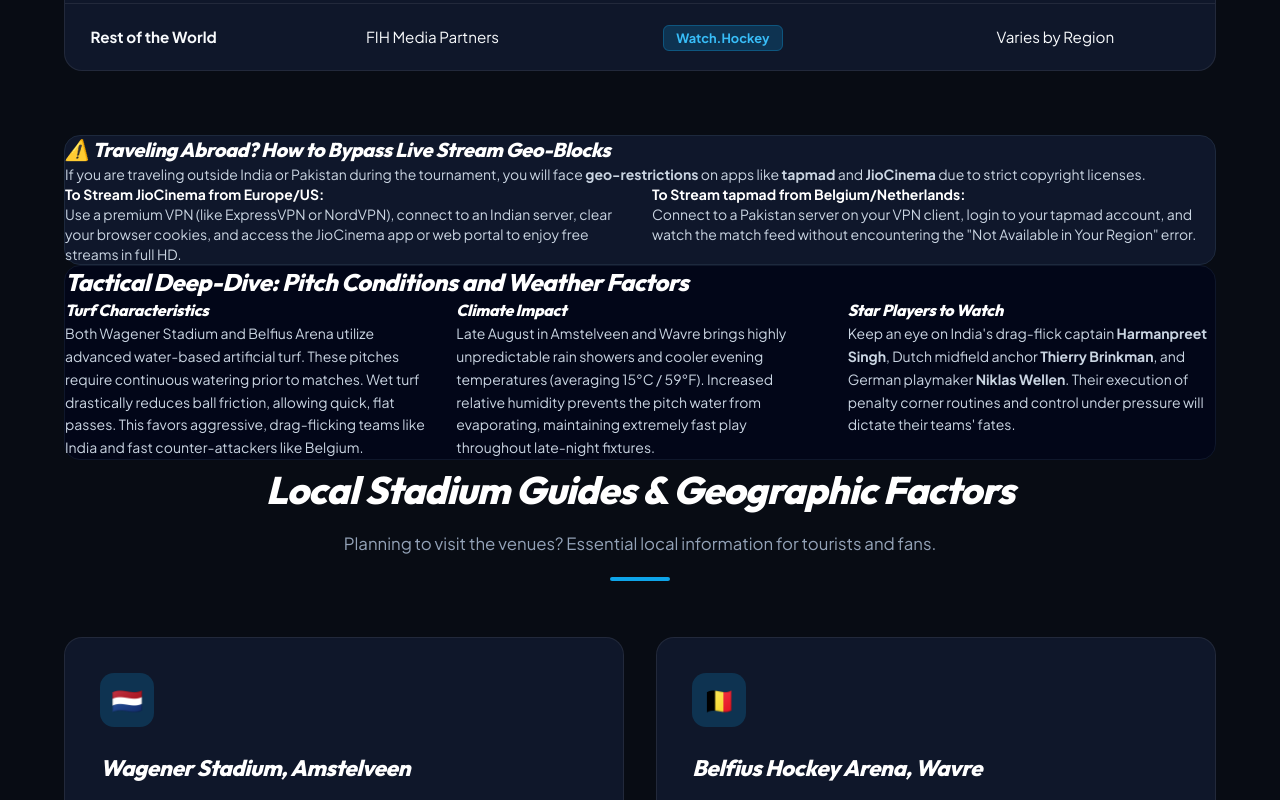
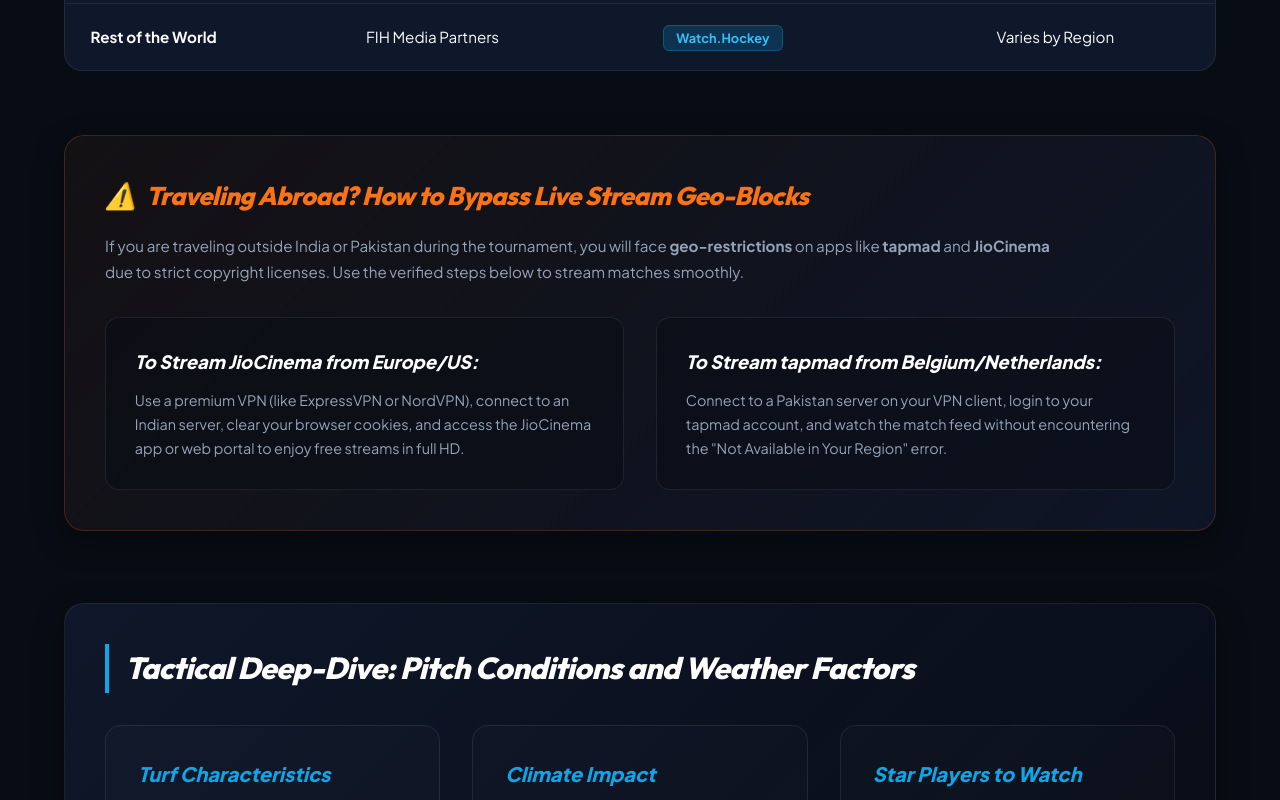
Before and after one commit to liveetcstream-beep/hockeyworldcup2026, a Next.js app: page / in a window 1280 px wide. Shown: the part 3900-4700 px from the top of the page. Built offline with nearby package versions, Linux system fonts and the light colour scheme.

Commit message:
style: enhance spacing and layout for VPN instructions and tactical column grids

```diff
--- a/src/app/globals.css
+++ b/src/app/globals.css
@@ -889,3 +889,119 @@ h1, h2, h3, h4, h5, h6 {
     gap: 1.2rem;
   }
 }
+
+/* Custom premium styling for VPN instructions and Tactical analysis */
+.vpn-panel-card {
+  background: linear-gradient(135deg, rgba(249, 115, 22, 0.05) 0%, rgba(15, 23, 42, 0.85) 100%);
+  border: 1px solid rgba(249, 115, 22, 0.2);
+  border-radius: 20px;
+  padding: 2.5rem;
+  margin: 3.5rem 0;
+  box-shadow: 0 10px 30px rgba(0, 0, 0, 0.35);
+}
+
+.vpn-title {
+  color: var(--accent);
+  display: flex;
+  align-items: center;
+  gap: 0.6rem;
+  font-size: 1.6rem;
+  margin-bottom: 1rem;
+  font-style: italic;
+}
+
+.vpn-description {
+  color: var(--text-muted);
+  font-size: 0.95rem;
+  margin-bottom: 2rem;
+  max-width: 950px;
+  line-height: 1.7;
+}
+
+.vpn-grid {
+  display: grid;
+  grid-template-columns: repeat(auto-fit, minmax(285px, 1fr));
+  gap: 2rem;
+}
+
+.vpn-instruction-box {
+  background: rgba(8, 12, 20, 0.5);
+  border: 1px solid var(--border-color);
+  padding: 1.8rem;
+  border-radius: 14px;
+  transition: border-color 0.2s ease, box-shadow 0.2s ease;
+}
+
+.vpn-instruction-box:hover {
+  border-color: var(--accent);
+  box-shadow: 0 4px 20px rgba(249, 115, 22, 0.1);
+}
+
+.vpn-step-title {
+  color: #fff;
+  font-size: 1.15rem;
+  font-weight: 800;
+  margin-bottom: 0.8rem;
+  display: block;
+  font-style: italic;
+}
+
+.vpn-step-text {
+  font-size: 0.9rem;
+  color: var(--text-muted);
+  line-height: 1.65;
+}
+
+/* Tactical Deep Dive styling */
+.tactical-analysis-card {
+  background: linear-gradient(135deg, var(--bg-secondary) 0%, rgba(8, 12, 20, 0.85) 100%);
+  border: 1px solid var(--border-color);
+  border-radius: 20px;
+  padding: 2.5rem;
+  margin: 4.5rem 0;
+  box-shadow: 0 10px 30px rgba(0, 0, 0, 0.35);
+}
+
+.tactical-title {
+  font-size: 1.9rem;
+  color: #ffffff;
+  margin-bottom: 2rem;
+  border-left: 4px solid var(--primary);
+  padding-left: 1rem;
+  font-style: italic;
+}
+
+.tactical-grid {
+  display: grid;
+  grid-template-columns: repeat(auto-fit, minmax(285px, 1fr));
+  gap: 2rem;
+}
+
+.tactical-column-card {
+  background: rgba(255, 255, 255, 0.015);
+  border: 1px solid var(--border-color);
+  border-radius: 16px;
+  padding: 2rem;
+  transition: transform 0.2s ease, border-color 0.2s ease, box-shadow 0.2s ease;
+}
+
+.tactical-column-card:hover {
+  transform: translateY(-4px);
+  border-color: var(--primary);
+  box-shadow: 0 6px 20px rgba(14, 165, 233, 0.1);
+}
+
+.tactical-col-header {
+  color: var(--primary);
+  font-size: 1.25rem;
+  font-weight: 800;
+  margin-bottom: 1rem;
+  display: block;
+  font-style: italic;
+}
+
+.tactical-col-text {
+  font-size: 0.95rem;
+  color: var(--text-muted);
+  line-height: 1.7;
+}
--- a/src/app/page.js
+++ b/src/app/page.js
@@ -336,48 +336,55 @@ export default function Home() {
           </div>
 
           {/* PAIN POINT SOLUTIONS */}
-          <div className="bg-slate-900 border border-slate-800 p-8 rounded-2xl my-8">
-            <h3 className="text-xl font-bold text-orange-500 mb-4">⚠️ Traveling Abroad? How to Bypass Live Stream Geo-Blocks</h3>
-            <p className="text-slate-300 text-sm mb-4">
-              If you are traveling outside India or Pakistan during the tournament, you will face <strong>geo-restrictions</strong> on apps like <strong>tapmad</strong> and <strong>JioCinema</strong> due to strict copyright licenses.
+          <div className="vpn-panel-card">
+            <h3 className="vpn-title">
+              <span>⚠️</span> Traveling Abroad? How to Bypass Live Stream Geo-Blocks
+            </h3>
+            <p className="vpn-description">
+              If you are traveling outside India or Pakistan during the tournament, you will face <strong>geo-restrictions</strong> on apps like <strong>tapmad</strong> and <strong>JioCinema</strong> due to strict copyright licenses. Use the verified steps below to stream matches smoothly.
             </p>
-            <div className="grid grid-cols-1 md:grid-cols-2 gap-6 text-sm text-slate-300">
-              <div>
-                <strong className="text-white block mb-1">To Stream JioCinema from Europe/US:</strong>
-                Use a premium VPN (like ExpressVPN or NordVPN), connect to an Indian server, clear your browser cookies, and access the JioCinema app or web portal to enjoy free streams in full HD.
+            <div className="vpn-grid">
+              <div className="vpn-instruction-box">
+                <span className="vpn-step-title">To Stream JioCinema from Europe/US:</span>
+                <p className="vpn-step-text">
+                  Use a premium VPN (like ExpressVPN or NordVPN), connect to an Indian server, clear your browser cookies, and access the JioCinema app or web portal to enjoy free streams in full HD.
+                </p>
               </div>
-              <div>
-                <strong className="text-white block mb-1">To Stream tapmad from Belgium/Netherlands:</strong>
-                Connect to a Pakistan server on your VPN client, login to your tapmad account, and watch the match feed without encountering the "Not Available in Your Region" error.
+              <div className="vpn-instruction-box">
+                <span className="vpn-step-title">To Stream tapmad from Belgium/Netherlands:</span>
+                <p className="vpn-step-text">
+                  Connect to a Pakistan server on your VPN client, login to your tapmad account, and watch the match feed without encountering the "Not Available in Your Region" error.
+                </p>
               </div>
             </div>
           </div>
         </section>
 
         {/* SPORTS ANALYST ARTICLE: CLIMATE AND PITCH FACTORS */}
-        <section className="my-16 bg-slate-950 border border-slate-900 p-8 rounded-2xl">
-          <h2 className="text-2xl font-bold text-white mb-4">Tactical Deep-Dive: Pitch Conditions and Weather Factors</h2>
-          <div className="grid grid-cols-1 md:grid-cols-3 gap-6 text-sm text-slate-300 leading-relaxed">
-            <div>
-              <h3 className="text-sky-400 font-bold text-base mb-2">Turf Characteristics</h3>
-              <p>
+        <section className="tactical-analysis-card">
+          <h2 className="tactical-title">Tactical Deep-Dive: Pitch Conditions and Weather Factors</h2>
+          <div className="tactical-grid">
+            <div className="tactical-column-card">
+              <span className="tactical-col-header">Turf Characteristics</span>
+              <p className="tactical-col-text">
                 Both Wagener Stadium and Belfius Arena utilize advanced water-based artificial turf. These pitches require continuous watering prior to matches. Wet turf drastically reduces ball friction, allowing quick, flat passes. This favors aggressive, drag-flicking teams like India and fast counter-attackers like Belgium.
               </p>
             </div>
-            <div>
-              <h3 className="text-sky-400 font-bold text-base mb-2">Climate Impact</h3>
-              <p>
+            <div className="tactical-column-card">
+              <span className="tactical-col-header">Climate Impact</span>
+              <p className="tactical-col-text">
                 Late August in Amstelveen and Wavre brings highly unpredictable rain showers and cooler evening temperatures (averaging 15°C / 59°F). Increased relative humidity prevents the pitch water from evaporating, maintaining extremely fast play throughout late-night fixtures.
               </p>
             </div>
-            <div>
-              <h3 className="text-sky-400 font-bold text-base mb-2">Star Players to Watch</h3>
-              <p>
+            <div className="tactical-column-card">
+              <span className="tactical-col-header">Star Players to Watch</span>
+              <p className="tactical-col-text">
                 Keep an eye on India's drag-flick captain <strong>Harmanpreet Singh</strong>, Dutch midfield anchor <strong>Thierry Brinkman</strong>, and German playmaker <strong>Niklas Wellen</strong>. Their execution of penalty corner routines and control under pressure will dictate their teams' fates.
               </p>
             </div>
           </div>
         </section>
+
 
         {/* VENUES & LOCAL TRAVEL FACTORS */}
         <section id="venues" className="my-12">
```
